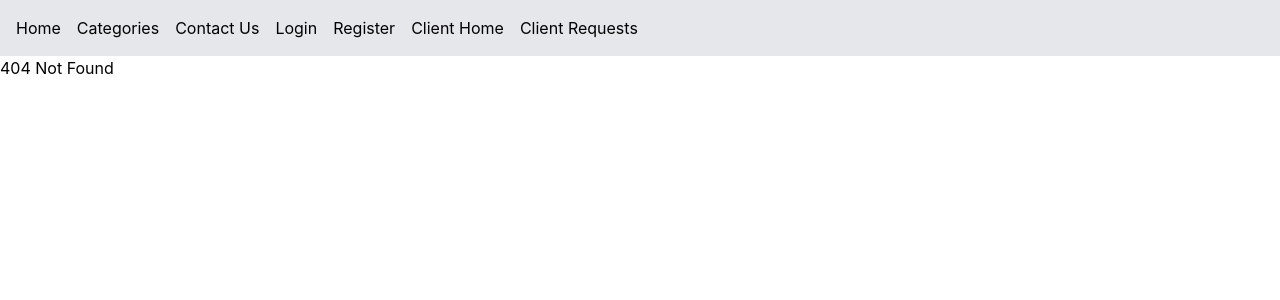
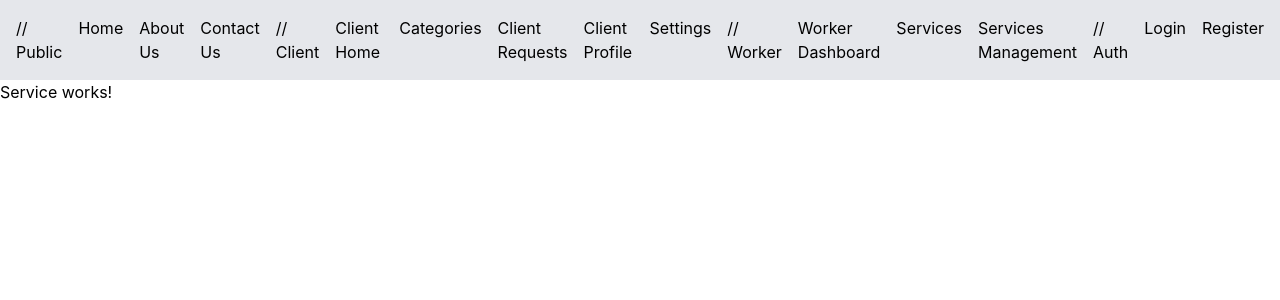
Before and after one commit to Osta-Finder/OstaFinder-User-Frontend, a React (Vite) app: page /services in a window 1280 px wide. Before the commit this address had no page. Shown: the top 300 px of the page. Built offline with nearby package versions, Linux system fonts and the light colour scheme.

Commit message:
feat: implement base routing, application structure, and primary navigation layout

```diff
--- a/src/App.jsx
+++ b/src/App.jsx
@@ -1,6 +1,5 @@
 import { BrowserRouter } from "react-router-dom";
 import Navbar from "./components/layout/Navbar";
-import LandingPage from "./features/public/pages/LandingPage";
 import AppRoutes from "./routes/AppRoutes";
 
 export default function App() {
--- a/src/components/layout/Navbar.jsx
+++ b/src/components/layout/Navbar.jsx
@@ -1,13 +1,25 @@
 import { NavLink } from "react-router-dom";
 
 export default function Navbar() {
-    return <div className="flex gap-4 p-4 bg-gray-200">
+  return (
+    <div className="flex gap-4 p-4 bg-gray-200">
+      // Public
       <NavLink to="/">Home</NavLink>
+      <NavLink to="/about-us">About Us</NavLink>
+      <NavLink to="/contact-us">Contact Us</NavLink>
+      // Client
+      <NavLink to="/client-home">Client Home</NavLink>
       <NavLink to="/categories">Categories</NavLink>
-      <NavLink to="/contact-us">Contact Us</NavLink>
+      <NavLink to="/client-requests">Client Requests</NavLink>
+      <NavLink to="/client-profile">Client Profile</NavLink>
+      <NavLink to="/settings">Settings</NavLink>
+      // Worker
+      <NavLink to="/worker-dashboard">Worker Dashboard</NavLink>
+      <NavLink to="/services">Services</NavLink>
+      <NavLink to="/services-management">Services Management</NavLink>
+      // Auth
       <NavLink to="/login">Login</NavLink>
-        <NavLink to="/register">Register</NavLink>
-        <NavLink to="/client-home">Client Home</NavLink>
-        <NavLink to="/client-requests">Client Requests</NavLink>
-  </div>;
+      <NavLink to="/register">Register</NavLink>
+    </div>
+  );
 }
--- /dev/null
+++ b/src/features/worker/pages/Service.jsx
@@ -0,0 +1,8 @@
+
+export default function Service() {
+  return (
+    <div>
+      Service works!
+    </div>
+  )
+}
--- /dev/null
+++ b/src/features/worker/pages/ServicesManagement.jsx
@@ -0,0 +1,3 @@
+export default function ServicesManagement() {
+  return <div>Services Management works!</div>;
+}
--- a/src/routes/AppRoutes.jsx
+++ b/src/routes/AppRoutes.jsx
@@ -11,6 +11,8 @@ import WorkerDashboard from "../features/worker/pages/WorkerDashboard";
 import ClientProfile from "../features/client/pages/ClientProfile";
 import Settings from "../features/client/pages/Settings";
 import AboutUs from "../features/public/pages/AboutUs";
+import Service from "../features/worker/pages/Service";
+import ServicesManagement from "../features/worker/pages/ServicesManagement";
 
 export default function AppRoutes() {
   return (
@@ -27,8 +29,9 @@ export default function AppRoutes() {
         <Route path="/client-requests" element={<ClientRequests />} />
         <Route path="/client-profile" element={<ClientProfile />} />
         // Worker Routes
-              <Route path="/worker-dashboard" element={<WorkerDashboard />} />
-
+        <Route path="/worker-dashboard" element={<WorkerDashboard />} />
+        <Route path="/services" element={<Service />} />
+        <Route path="/services-management" element={<ServicesManagement />} />
         // Auth Routes
         <Route path="/login" element={<Login />} />
         <Route path="/register" element={<Register />} />
```
